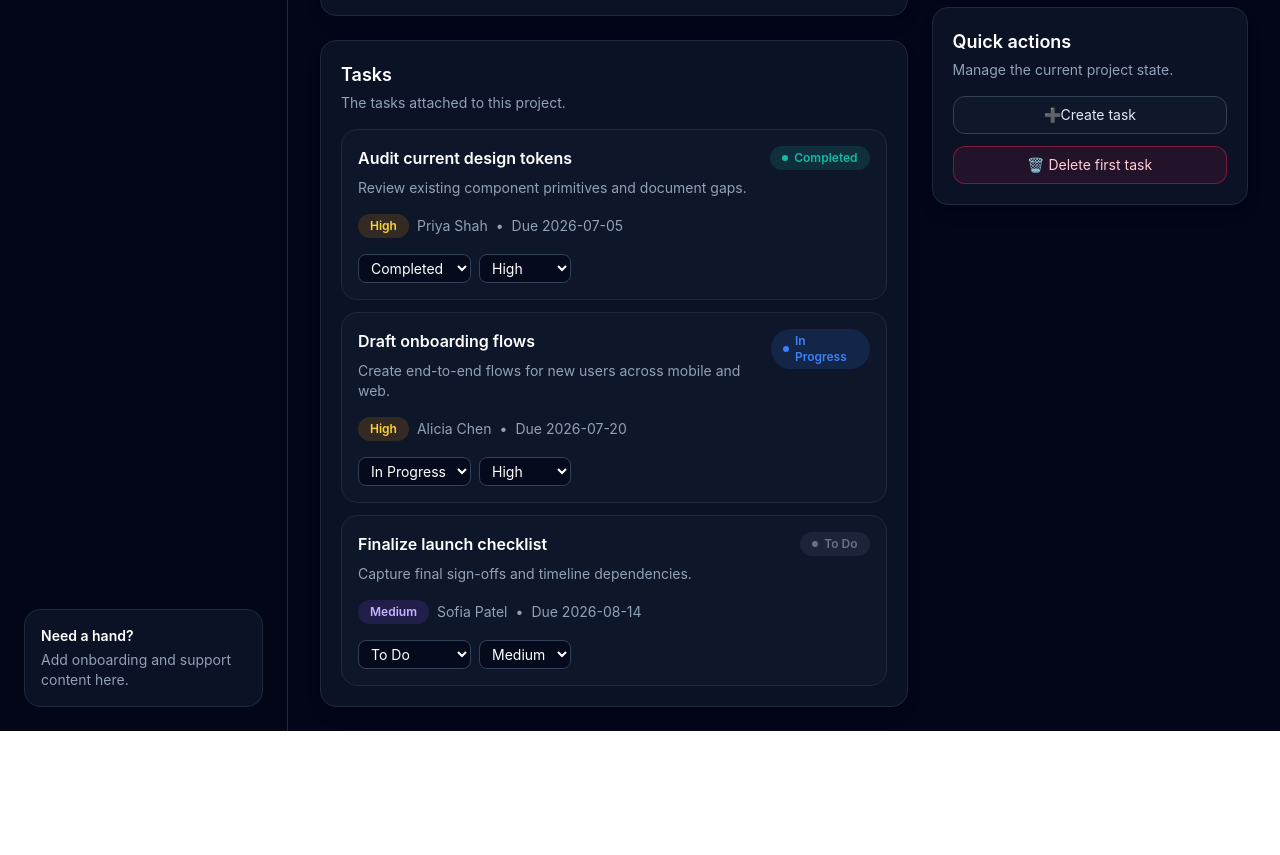
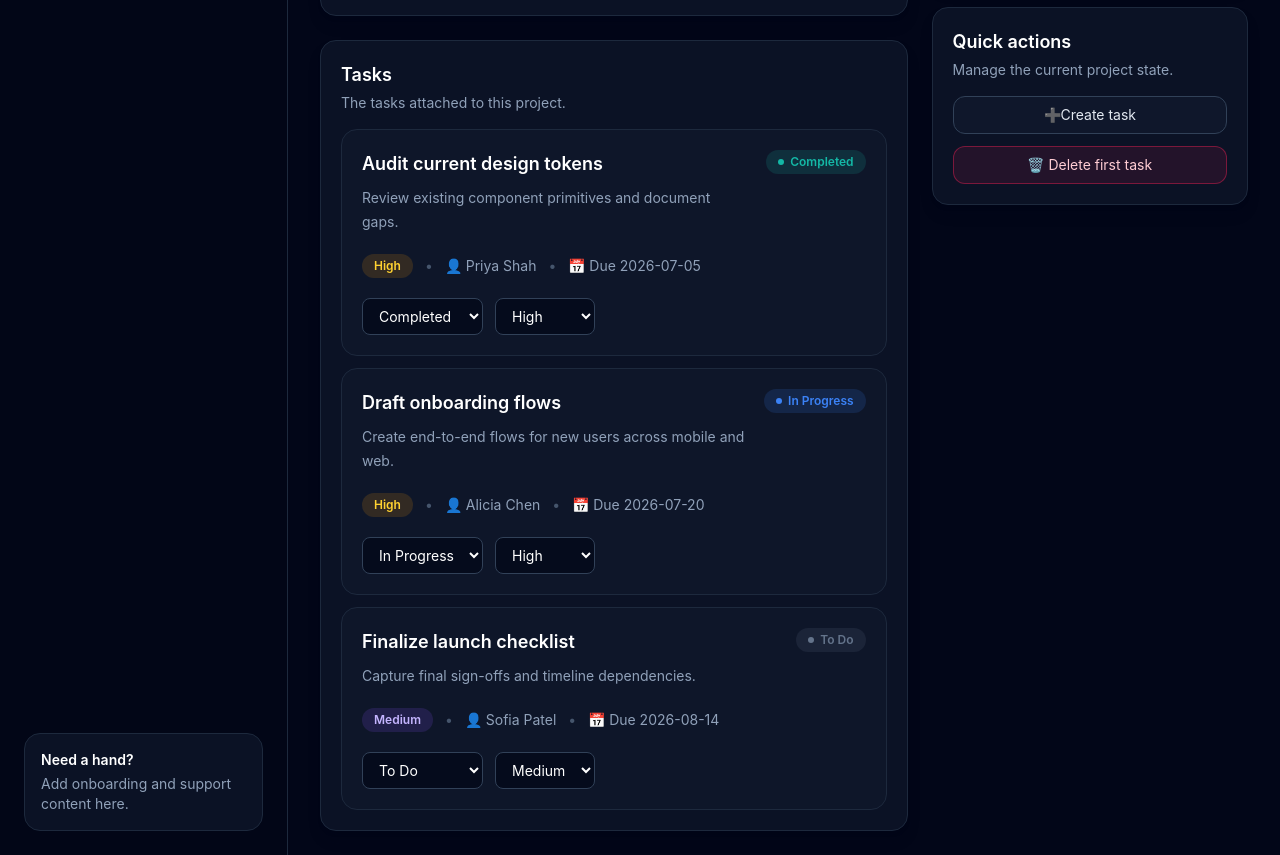
Before and after one commit to Owethudev/ChatGPTProjectDashboard, a React (Vite) app in the folder frontend/: page /projects/p1 in a window 1280 px wide. Shown: the part 760-1615 px from the top of the page. Before the commit the page ends 1491 px from the top, so only its background shows below. Built offline with nearby package versions, Linux system fonts and the light colour scheme.

Commit message:
improved the UI and interactions on the TaskCard.

```diff
--- a/frontend/src/components/tasks/TaskCard.tsx
+++ b/frontend/src/components/tasks/TaskCard.tsx
@@ -21,42 +21,109 @@ export function TaskCard({
     <button
       type="button"
       onClick={() => onSelect?.(task.id)}
-      className="w-full rounded-2xl border border-slate-800 bg-slate-900/80 p-4 text-left"
+      className="
+        w-full
+        rounded-2xl
+        border
+        border-slate-800
+        bg-slate-900/80
+        p-5
+        text-left
+        transition-all
+        duration-200
+        hover:-translate-y-1
+        hover:border-sky-500/40
+        hover:bg-slate-900
+        hover:shadow-lg
+        focus:outline-none
+        focus:ring-2
+        focus:ring-sky-500
+      "
     >
-      <div className="flex items-start justify-between gap-3">
-        <div>
-          <h4 className="font-semibold text-white">{task.title}</h4>
-          <p className="mt-2 text-sm text-slate-400">{task.description}</p>
+      <div className="flex items-start justify-between gap-4">
+        <div className="flex-1">
+          <h4 className="text-lg font-semibold text-white">
+            {task.title}
+          </h4>
+
+          <p className="mt-2 text-sm leading-6 text-slate-400">
+            {task.description}
+          </p>
         </div>
+
         <StatusBadge status={task.status} />
       </div>
-      <div className="mt-4 flex flex-wrap items-center gap-2 text-sm text-slate-400">
+
+      <div className="mt-5 flex flex-wrap items-center gap-3 text-sm text-slate-400">
         <PriorityBadge priority={task.priority} />
-        <span>{member?.name ?? "Unassigned"}</span>
-        <span>•</span>
-        <span>Due {task.dueDate}</span>
+
+        <span className="text-slate-600">•</span>
+
+        <span>
+          👤 {member?.name ?? "Unassigned"}
+        </span>
+
+        <span className="text-slate-600">•</span>
+
+        <span>
+          📅 Due {task.dueDate}
+        </span>
       </div>
-      <div className="mt-4 flex flex-wrap gap-2">
+
+      <div className="mt-5 flex flex-wrap gap-3">
         <select
           value={task.status}
           onClick={(event) => event.stopPropagation()}
           onChange={(event) =>
-            onStatusChange?.(task.id, event.target.value as Task["status"])
+            onStatusChange?.(
+              task.id,
+              event.target.value as Task["status"],
+            )
           }
-          className="rounded-lg border border-slate-700 bg-slate-950/70 px-2 py-1 text-sm text-white"
+          className="
+            rounded-lg
+            border
+            border-slate-700
+            bg-slate-950/70
+            px-3
+            py-2
+            text-sm
+            text-white
+            transition-colors
+            hover:border-sky-500
+            focus:border-sky-500
+            focus:outline-none
+          "
         >
           <option value="To Do">To Do</option>
           <option value="In Progress">In Progress</option>
           <option value="In Review">In Review</option>
           <option value="Completed">Completed</option>
         </select>
+
         <select
           value={task.priority}
           onClick={(event) => event.stopPropagation()}
           onChange={(event) =>
-            onPriorityChange?.(task.id, event.target.value as Task["priority"])
+            onPriorityChange?.(
+              task.id,
+              event.target.value as Task["priority"],
+            )
           }
-          className="rounded-lg border border-slate-700 bg-slate-950/70 px-2 py-1 text-sm text-white"
+          className="
+            rounded-lg
+            border
+            border-slate-700
+            bg-slate-950/70
+            px-3
+            py-2
+            text-sm
+            text-white
+            transition-colors
+            hover:border-sky-500
+            focus:border-sky-500
+            focus:outline-none
+          "
         >
           <option value="Low">Low</option>
           <option value="Medium">Medium</option>
```
